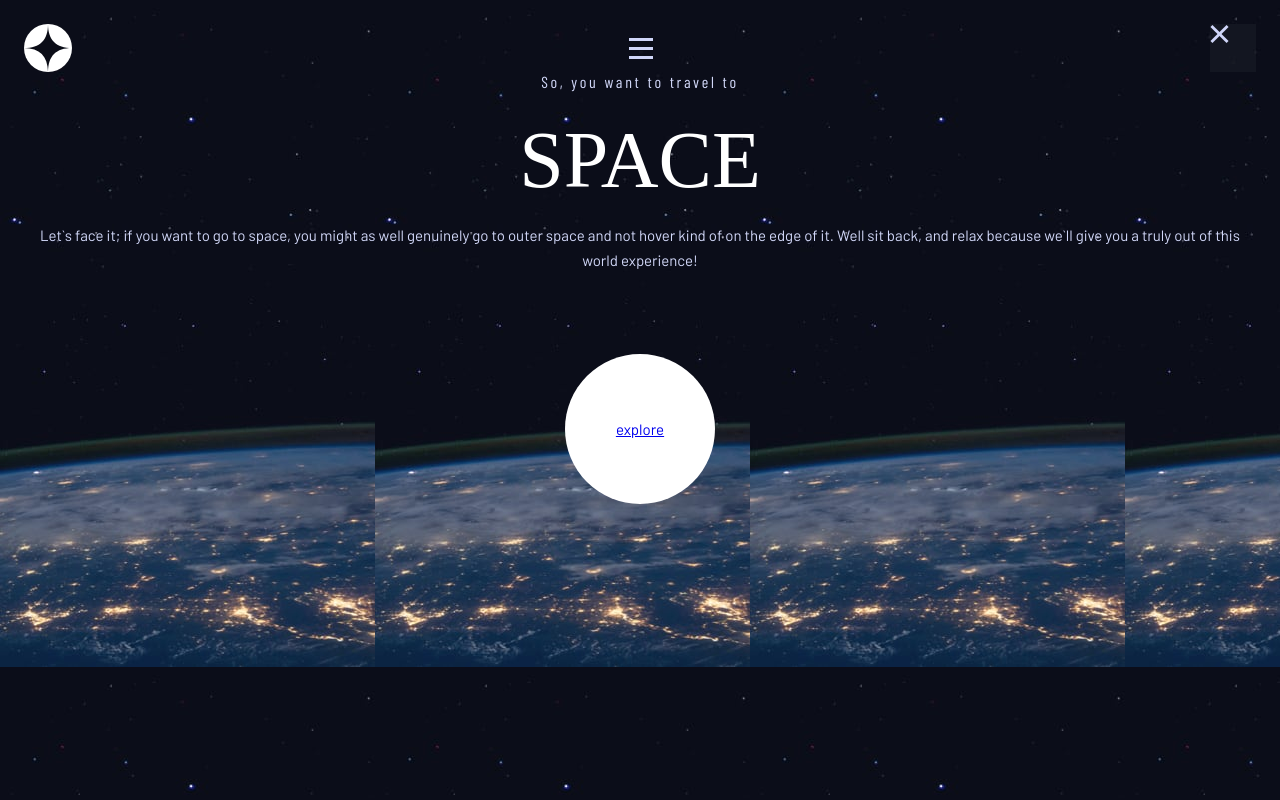
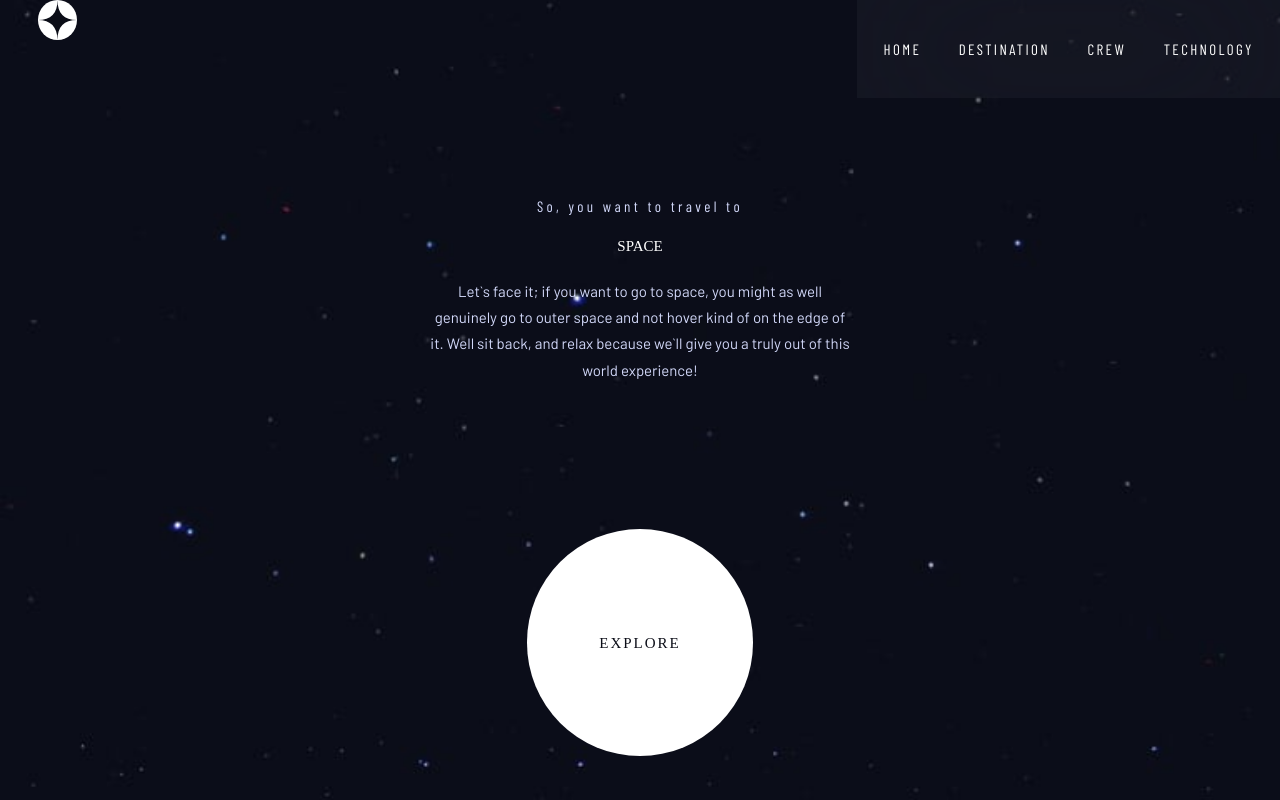
Before and after one commit to temirKhan42/space-travel, a React app: page / in a window 1280 px wide. Built offline with nearby package versions, Linux system fonts and the light colour scheme; a web font is replaced by a local one.

Commit message:
Mod main.scss

```diff
--- a/styles/main.scss
+++ b/styles/main.scss
@@ -1,11 +1,19 @@
+@import "mixins";
 @import "variables";
 @import "globals";
-@import "container";
-@import "menu";
-@import "nav";
-@import "intro";
-@import "largeBtn";
-@import "dropdownMenu";
-@import "navList";
-@import "navLink";
-@import "home";
+
+// import blocks
+@import "./blocks/container";
+@import "./blocks/header";
+@import "./blocks/logo";
+@import "./blocks/nav";
+@import "./blocks/intro";
+@import "./blocks/phrase";
+@import "./blocks/title";
+@import "./blocks/description";
+@import "./blocks/largeBtn";
+@import "./blocks/largeBtnText";
+@import "./blocks/dropdownMenu";
+@import "./blocks/navLink";
+@import "./blocks/home";
+@import "./blocks/navCurrentItem";
```
